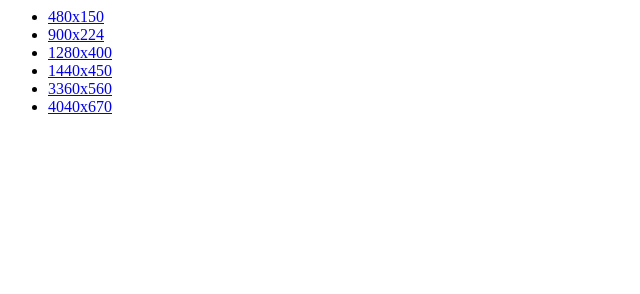
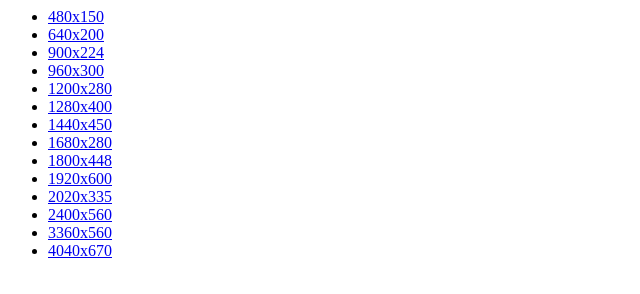
Before and after one commit to aemcknig/aemcknig.github.io, a plain HTML site: page bear/index.html in a window 1280 px wide. Shown: the whole page, without its empty margins (0-640 px from the left). Drawn offline with Linux system fonts and the light colour scheme.

Commit message:
add all images for bear

```diff
--- a/bear/index.html
+++ b/bear/index.html
@@ -2,9 +2,17 @@
 <body>
 <ul>
     <li><a href="bear_480x150.html">480x150</a></li>
+    <li><a href="bear_640x200.html">640x200</a></li>
     <li><a href="bear_900x224.html">900x224</a></li>
+    <li><a href="bear_960x300.html">960x300</a></li>
+    <li><a href="bear_1200x280.html">1200x280</a></li>
     <li><a href="bear_1280x400.html">1280x400</a></li>
     <li><a href="bear_1440x450.html">1440x450</a></li>
+    <li><a href="bear_1680x280.html">1680x280</a></li>
+    <li><a href="bear_1800x448.html">1800x448</a></li>
+    <li><a href="bear_1920x600.html">1920x600</a></li>
+    <li><a href="bear_2020x335.html">2020x335</a></li>
+    <li><a href="bear_2400x560.html">2400x560</a></li>
     <li><a href="bear_3360x560.html">3360x560</a></li>
     <li><a href="bear_4040x670.html">4040x670</a></li>
 </ul>
```
Also changed, not shown: bear/bear_1200x280.html (added, +1 -0 lines), bear/bear_1680x280.html (added, +1 -0 lines), bear/bear_1800x448.html (added, +1 -0 lines), bear/bear_1920x600.html (added, +1 -0 lines), bear/bear_2020x335.html (added, +1 -0 lines), bear/bear_2400x560.html (added, +1 -0 lines), bear/bear_640x200.html (added, +1 -0 lines), bear/bear_960x300.html (added, +1 -0 lines).
